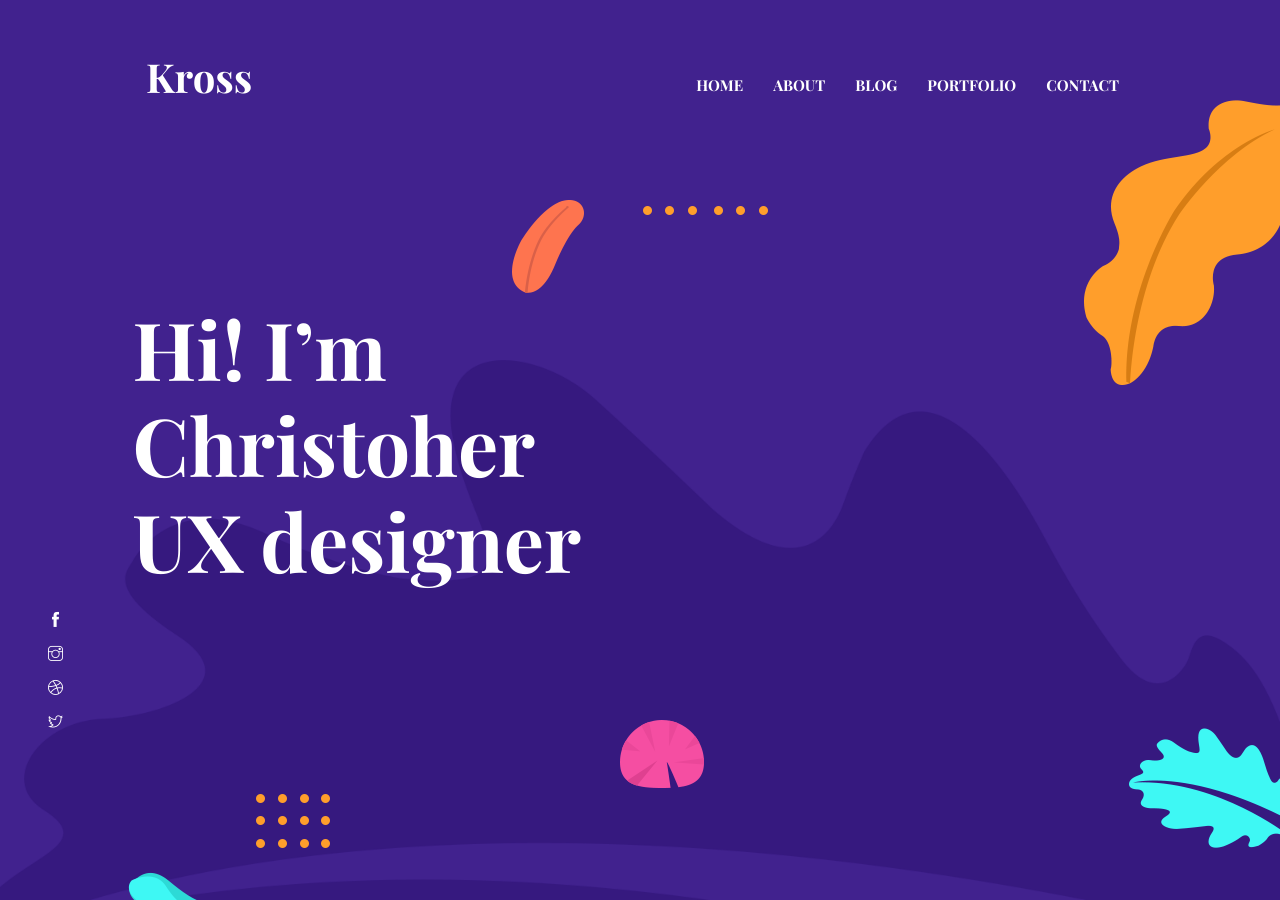
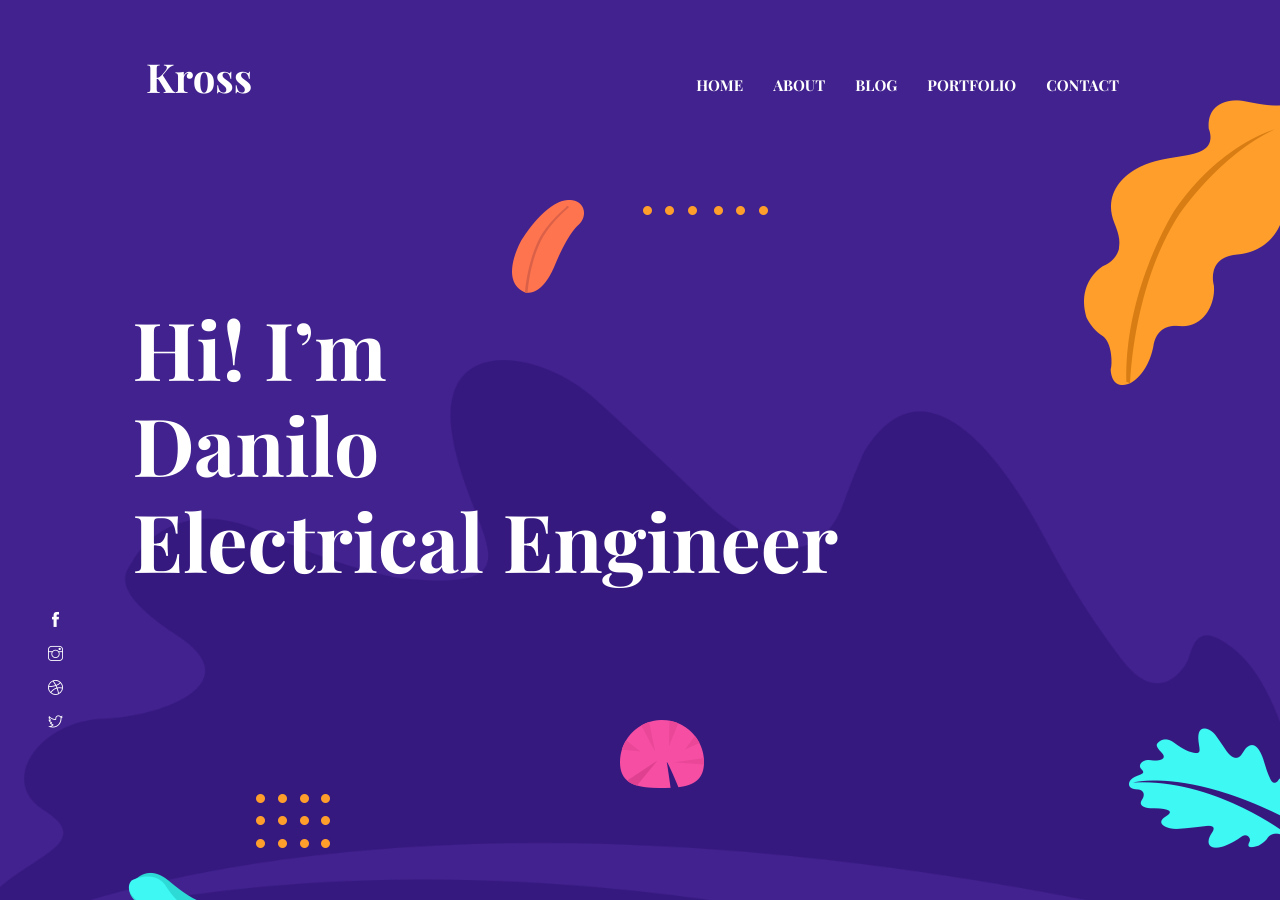
Before and after one commit to Danil-ms/Danil-ms.github.io, a Jekyll site: the page built from index.html, in a window 1280 px wide and 900 px high. Built offline with Jekyll 4.4.1, drawn with Linux system fonts in a browser that asks for light colours.

Commit message:
Name change

```diff
--- a/_data/settings.yml
+++ b/_data/settings.yml
@@ -36,7 +36,7 @@ disqus-identifier: # Add your shortname for Disqus Comment. For example mr-brown
 # Hero Section
 
 hero:
-  hero-title: Hi! I’m <br> Christoher <br> UX designer
+  hero-title: Hi! I’m <br> Danilo <br> Electrical Engineer
 
 social:
   - { icon: "ti-facebook", link: "#" }
```
